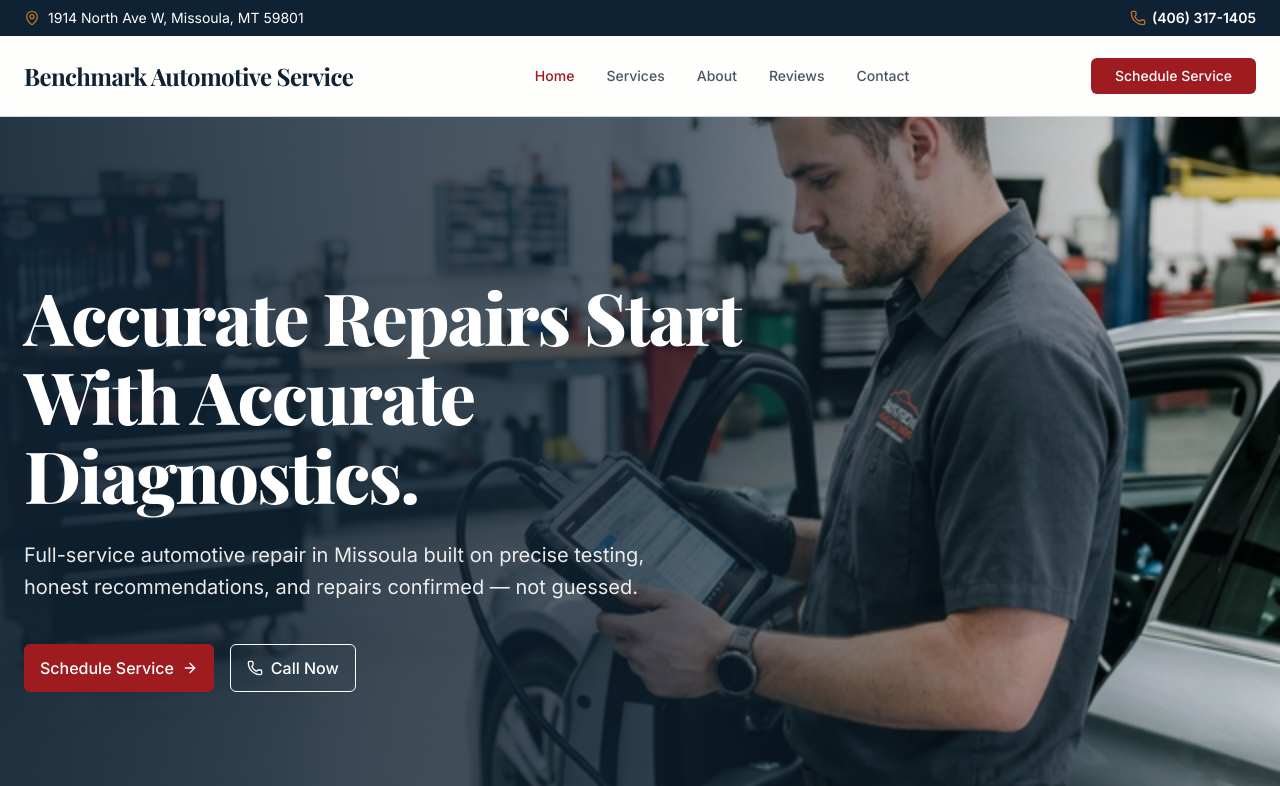
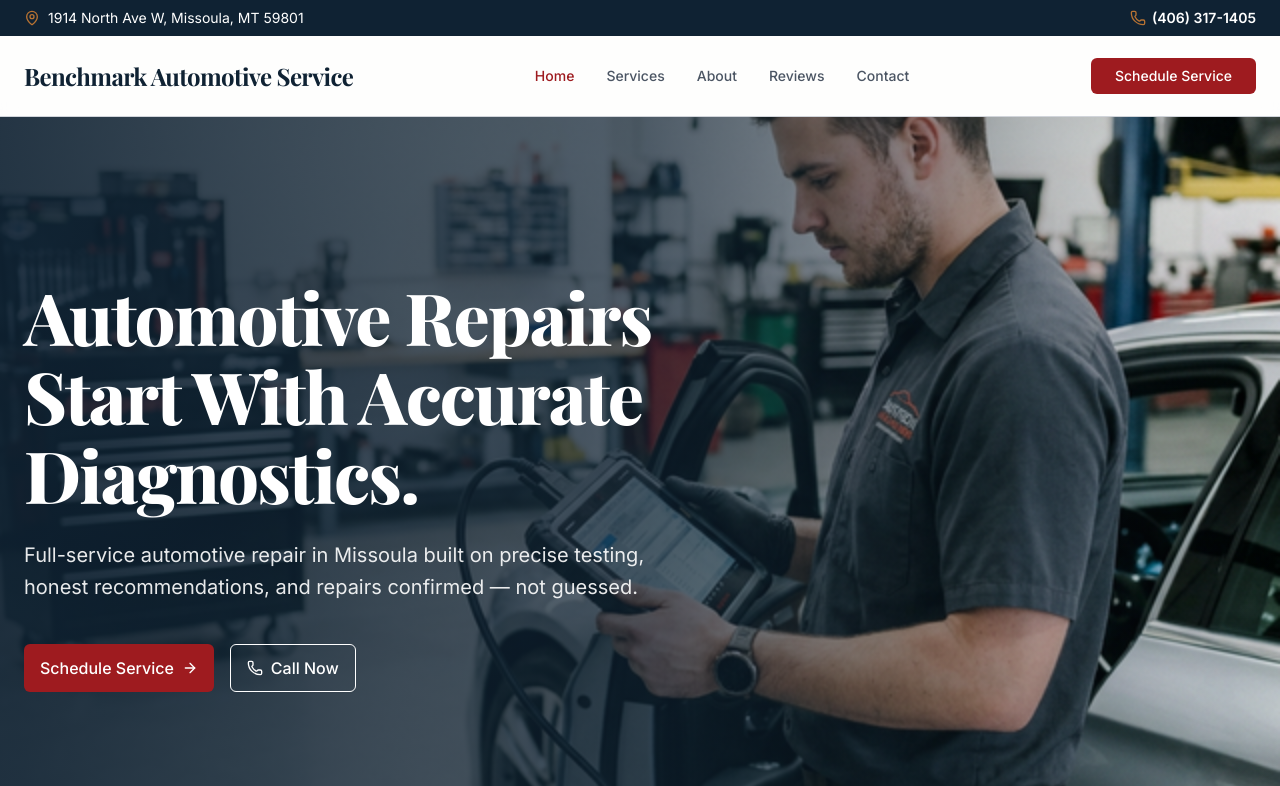
Before and after one commit to triggsmt67-cmd/Benchmark, a Next.js app in the folder auto-repair-site/: page / in a window 1280 px wide. Shown: the top 786 px of the page. Built offline with nearby package versions, Linux system fonts and the light colour scheme; a web font is replaced by a local one.

Commit message:
content: update hero heading from Accurate to Automotive

```diff
--- a/auto-repair-site/src/components/widgets/hero-section.tsx
+++ b/auto-repair-site/src/components/widgets/hero-section.tsx
@@ -32,7 +32,7 @@ export function HeroSection() {
 
                     <HeroIntroItem>
                         <h1 className="font-heading text-4xl md:text-5xl lg:text-7xl font-extrabold tracking-tight text-white leading-[1.1]">
-                            Accurate Repairs Start With Accurate Diagnostics.
+                            Automotive Repairs Start With Accurate Diagnostics.
                         </h1>
                     </HeroIntroItem>
 
```
